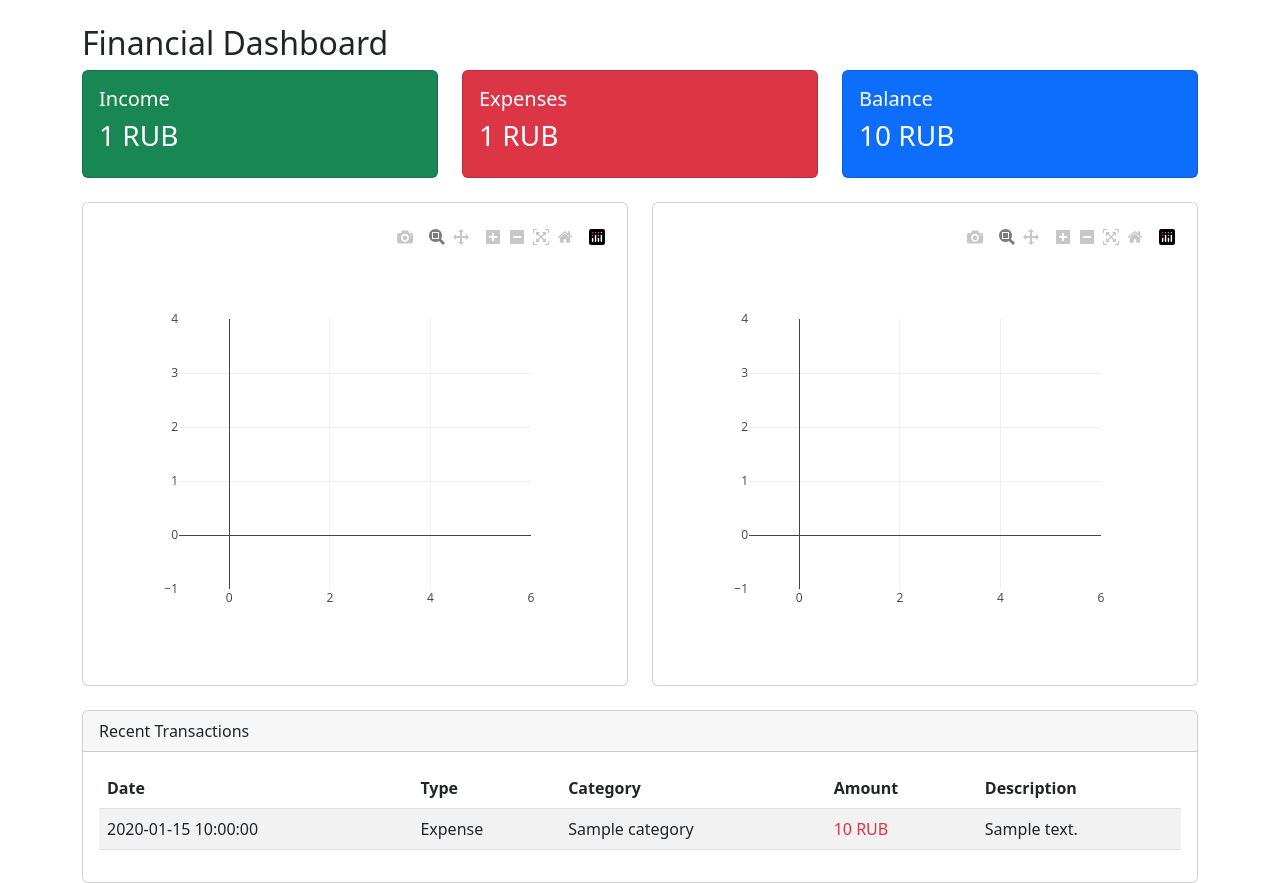
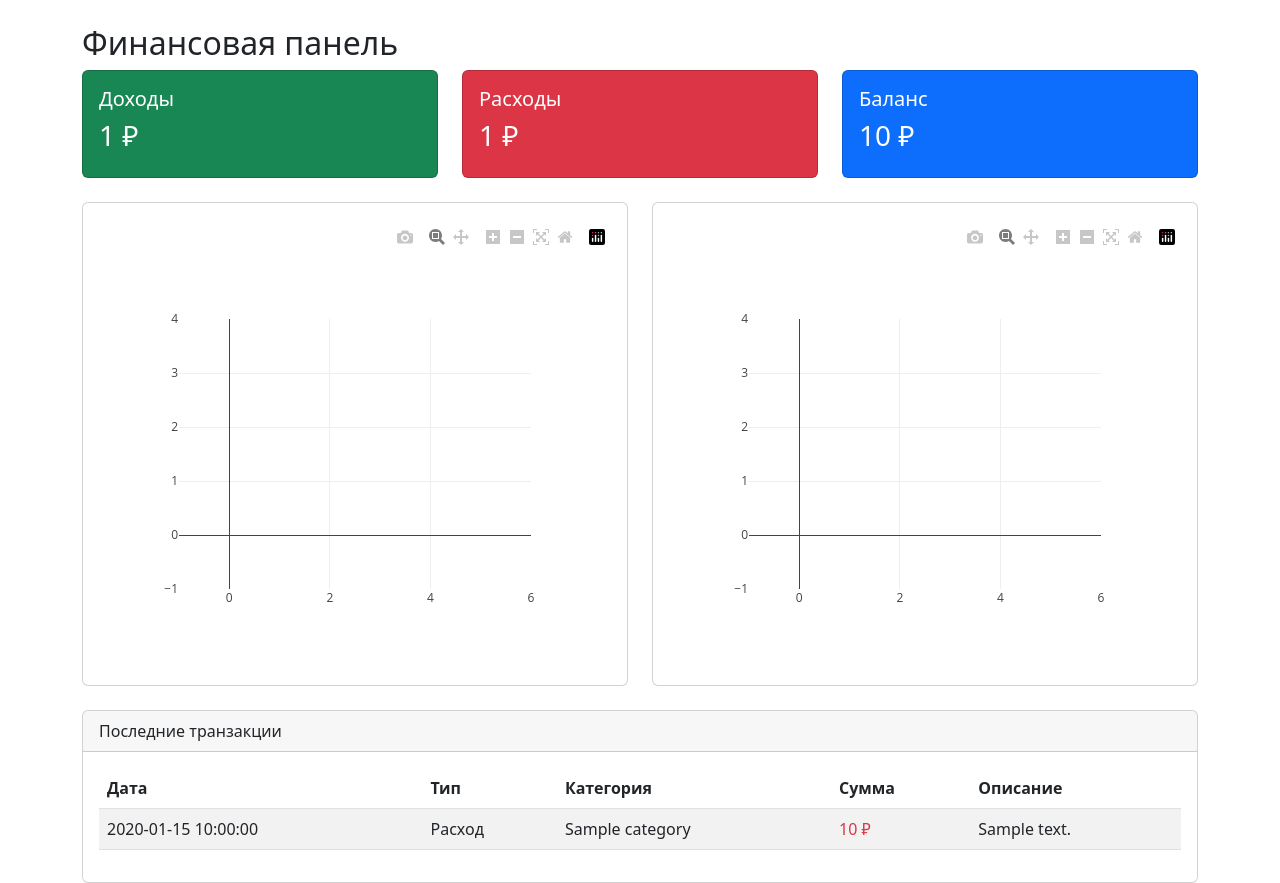
Before and after one commit to bzww323/personal_financial_tracker, a Flask app: template templates/dashboard.html in a window 1280 px wide. Shown: the part 56-939 px from the top of the page. Run offline with Flask 3, Linux system fonts and the light colour scheme; the template is opened without the code that fills it: most values are stand-ins (such as "Sample title", 1, 10 or a date in 2020); some libraries are stand-ins or nearby versions.

Commit message:
Update dashboard.html

```diff
--- a/templates/dashboard.html
+++ b/templates/dashboard.html
@@ -1,29 +1,29 @@
 {% extends "base.html" %}
 {% block content %}
-<h2>Financial Dashboard</h2>
+<h2>Финансовая панель</h2>
 
 <div class="row mb-4">
     <div class="col-md-4">
         <div class="card text-white bg-success">
             <div class="card-body">
-                <h5>Income</h5>
-                <h3>{{ total_income }} RUB</h3>
+                <h5>Доходы</h5>
+                <h3>{{ total_income }} ₽</h3>
             </div>
         </div>
     </div>
     <div class="col-md-4">
         <div class="card text-white bg-danger">
             <div class="card-body">
-                <h5>Expenses</h5>
-                <h3>{{ total_expense }} RUB</h3>
+                <h5>Расходы</h5>
+                <h3>{{ total_expense }} ₽</h3>
             </div>
         </div>
     </div>
     <div class="col-md-4">
         <div class="card text-white bg-primary">
             <div class="card-body">
-                <h5>Balance</h5>
-                <h3>{{ balance }} RUB</h3>
+                <h5>Баланс</h5>
+                <h3>{{ balance }} ₽</h3>
             </div>
         </div>
     </div>
@@ -52,24 +52,24 @@
 </div>
 
 <div class="card mt-4">
-    <div class="card-header">Recent Transactions</div>
+    <div class="card-header">Последние транзакции</div>
     <div class="card-body">
         <table class="table table-striped">
             <thead>
-                <tr><th>Date</th><th>Type</th><th>Category</th><th>Amount</th><th>Description</th></tr>
+                <tr><th>Дата</th><th>Тип</th><th>Категория</th><th>Сумма</th><th>Описание</th></tr>
             </thead>
             <tbody>
                 {% for t in recent %}
                 <tr>
                     <td>{{ t['date'] }}</td>
-                    <td>{{ 'Income' if t['type']=='income' else 'Expense' }}</td>
+                    <td>{{ 'Доход' if t['type']=='income' else 'Расход' }}</td>
                     <td>{{ t['category'] }}</td>
-                    <td class="{{ 'text-success' if t['type']=='income' else 'text-danger' }}">{{ t['amount'] }} RUB</td>
+                    <td class="{{ 'text-success' if t['type']=='income' else 'text-danger' }}">{{ t['amount'] }} ₽</td>
                     <td>{{ t['description'] or '-' }}</td>
                 </tr>
                 {% endfor %}
                 {% if recent|length == 0 %}
-                <tr><td colspan="5" class="text-center">No transactions yet. Add your first one.</td></tr>
+                <tr><td colspan="5" class="text-center">Нет транзакций. Добавьте первую.</td></tr>
                 {% endif %}
             </tbody>
         </table>
```
